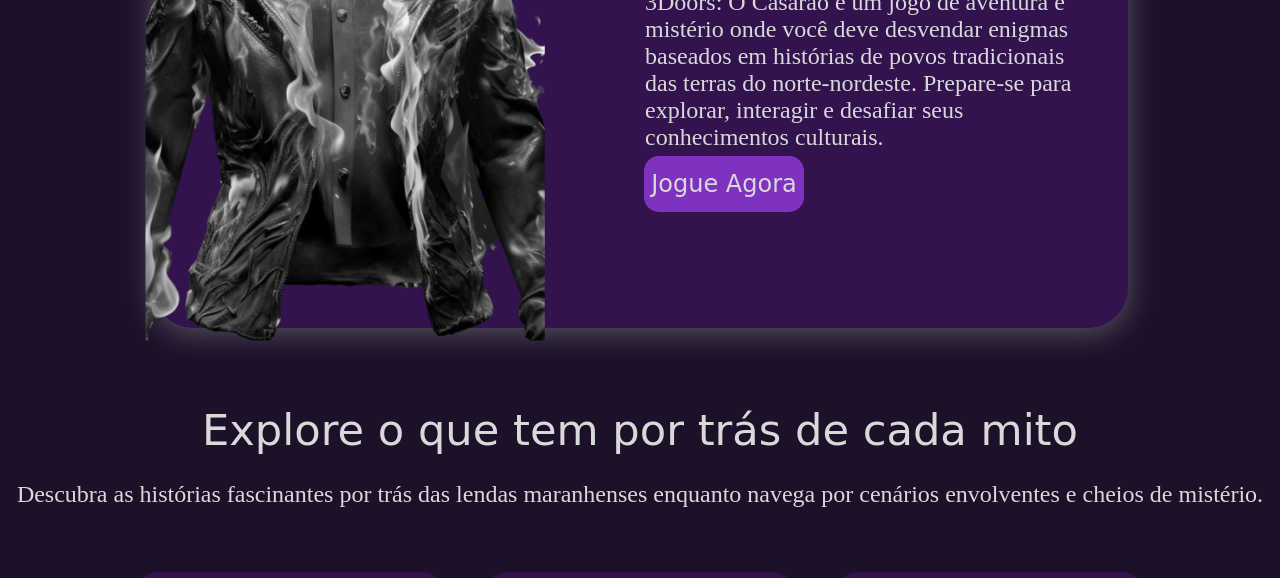
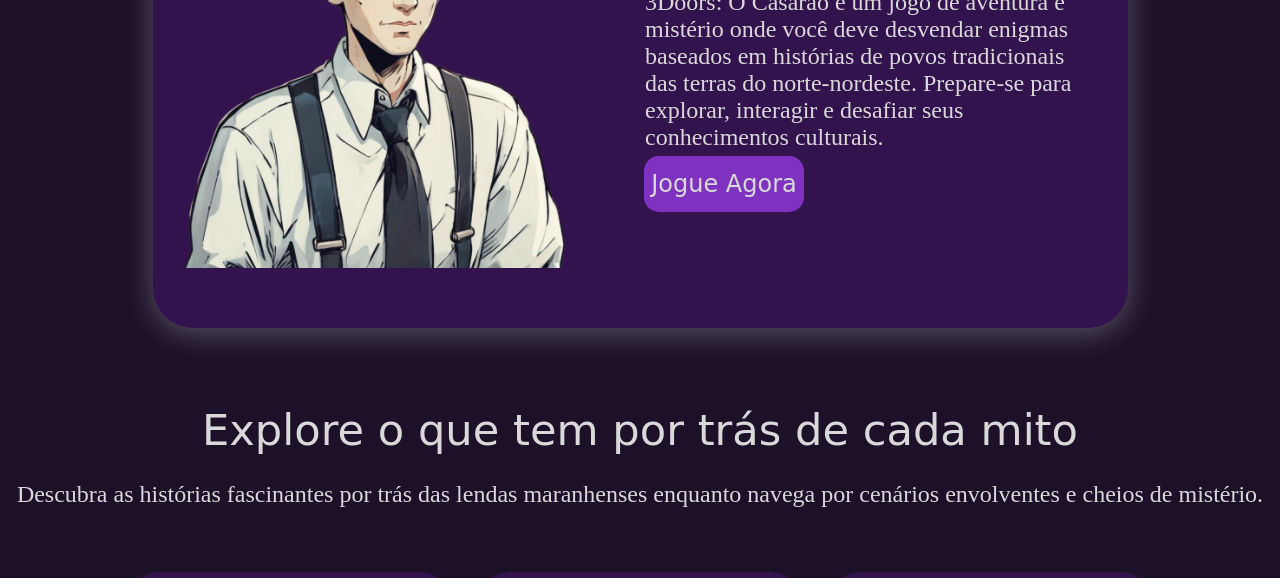
Before and after one commit to EdsonKL/Site-Jogo-3Doors, a website: page index.html in a window 1280 px wide. Shown: the part 673-1251 px from the top of the page. Drawn offline with Linux system fonts and the light colour scheme; a web font is replaced by a local one.

Commit message:
ultimas alterações

```diff
--- a/index.html
+++ b/index.html
@@ -105,7 +105,7 @@
     <section class="apresentacao-conteudo-2">
       <div class="contener-grande">
         <div class="contener-imagem">
-        <img src="./assets/images/image 1.png" alt="imagem grande" class="imagem-grande" />
+        <img src="./assets/images/imagemavar2.png" alt="imagem grande" class="imagem-grande" />
         </div>
         <div class="contener-texto">
           <h2 class="apresentacao-titulo-2">Uma Jornada pelas Lendas</h2>
--- a/src/home/styleSection.css
+++ b/src/home/styleSection.css
@@ -63,14 +63,14 @@ body {
 
 .contener-imagem {
   width: 50%;
-  overflow: visible;
+  /* overflow: visible; */
   position: relative;
-  margin: -50px auto;
+  /* margin: -50px auto; */
   img {
     width: 400px;
     position: absolute;
-    top: -20px;
-    left: -8px;
+    top: 30px;
+    left: 24px;
   }
 }
 
@@ -200,8 +200,8 @@ body {
     img {
       width: 300px;
       position: absolute;
-      top: -20px;
-      left: -8px;
+      top: 60px;
+      left: 10px;
     }
   }
 
```
